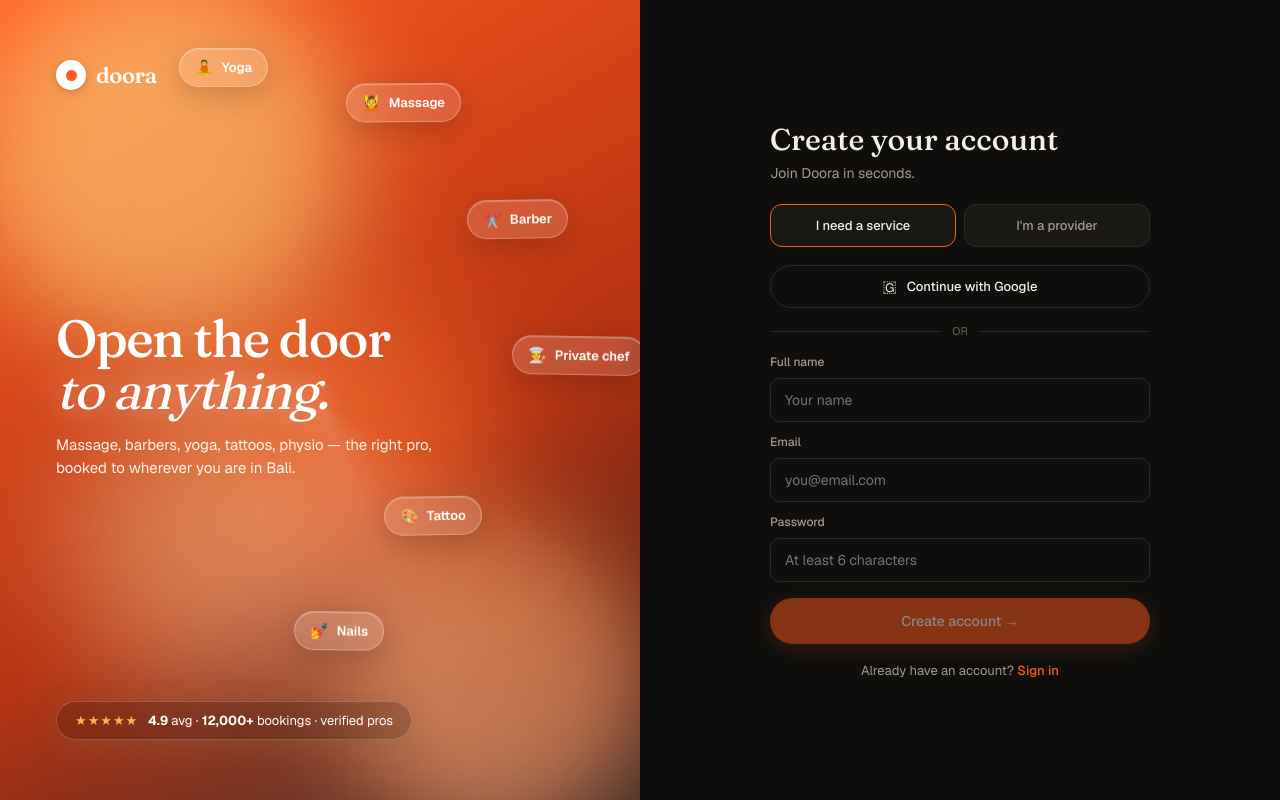
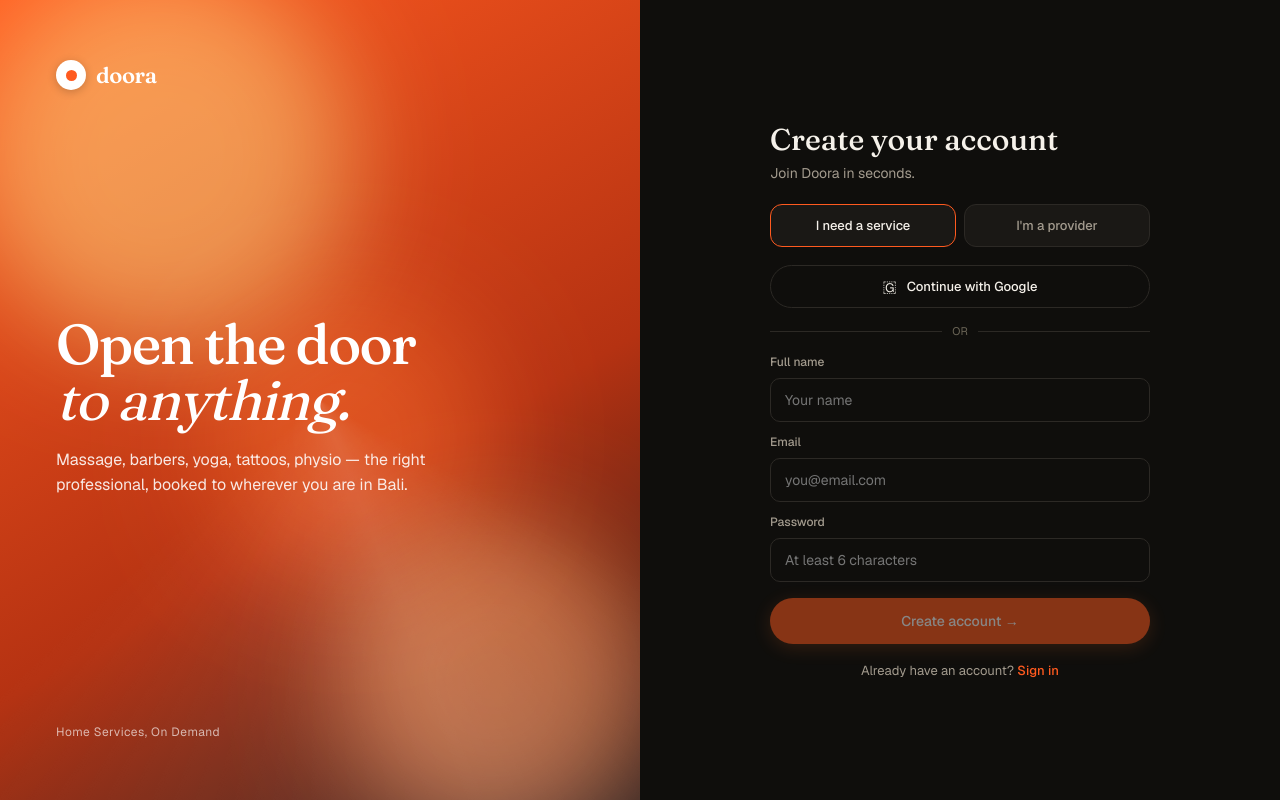
Before and after one commit to Mrkeit95/HOMESERVICE, a React (Vite) app: page / in a window 1280 px wide. Built offline with nearby package versions, Linux system fonts and the light colour scheme; no server answers.

Commit message:
Landing: remove emoji service chips + fake review badge; keep it clean and premium

```diff
--- a/src/pages/Auth.tsx
+++ b/src/pages/Auth.tsx
@@ -103,45 +103,26 @@ export default function Auth() {
 
   return (
     <div className="auth-grid">
-      {/* Animated brand side */}
+      {/* Brand side — quiet ambient motion, no gimmicks */}
       <div className="auth-brand">
         <div className="auth-sweep" aria-hidden />
         <div className="auth-blob auth-blob-1" />
         <div className="auth-blob auth-blob-2" />
         <div className="auth-blob auth-blob-3" />
-        <div className="auth-blob auth-blob-4" />
-        {/* Floating service chips */}
-        <div className="auth-floats" aria-hidden>
-          {[
-            { icon: '💆', label: 'Massage', cls: 'af-1' },
-            { icon: '✂️', label: 'Barber', cls: 'af-2' },
-            { icon: '🧘', label: 'Yoga', cls: 'af-3' },
-            { icon: '🎨', label: 'Tattoo', cls: 'af-4' },
-            { icon: '💅', label: 'Nails', cls: 'af-5' },
-            { icon: '👨‍🍳', label: 'Private chef', cls: 'af-6' },
-          ].map((f) => (
-            <div key={f.label} className={`auth-float ${f.cls}`}>
-              <span className="auth-float-icon">{f.icon}</span> {f.label}
-            </div>
-          ))}
-        </div>
         <div className="auth-brand-inner">
           <div className="logo-wrap" style={{ cursor: 'default' }}>
             <div className="auth-logo-mark"></div>
             <div className="logo-text" style={{ color: '#fff', fontSize: 22 }}>{BRAND.name.toLowerCase()}</div>
           </div>
           <div>
-            <h1 className="auth-headline" style={{ fontFamily: "'Fraunces', serif", fontSize: 52, fontWeight: 500, color: '#fff', lineHeight: 1, letterSpacing: '-0.03em', marginBottom: 18 }}>
-              Open the door<br /><em className="auth-headline-em" style={{ fontStyle: 'italic', fontWeight: 400 }}>to anything.</em>
+            <h1 style={{ fontFamily: "'Fraunces', serif", fontSize: 56, fontWeight: 500, color: '#fff', lineHeight: 1, letterSpacing: '-0.03em', marginBottom: 20 }}>
+              Open the door<br /><em style={{ fontStyle: 'italic', fontWeight: 400 }}>to anything.</em>
             </h1>
-            <p style={{ color: 'rgba(255,255,255,0.9)', fontSize: 15, maxWidth: 380, lineHeight: 1.5 }}>
-              Massage, barbers, yoga, tattoos, physio — the right pro, booked to wherever you are in Bali.
+            <p style={{ color: 'rgba(255,255,255,0.88)', fontSize: 16, maxWidth: 400, lineHeight: 1.55 }}>
+              Massage, barbers, yoga, tattoos, physio — the right professional, booked to wherever you are in Bali.
             </p>
           </div>
-          <div className="auth-trust">
-            <span className="auth-trust-stars">★★★★★</span>
-            <span><strong>4.9</strong> avg · <strong>12,000+</strong> bookings · verified pros</span>
-          </div>
+          <div style={{ color: 'rgba(255,255,255,0.65)', fontSize: 12, letterSpacing: '0.04em' }}>{BRAND.tagline}</div>
         </div>
       </div>
 
--- a/src/styles/theme.css
+++ b/src/styles/theme.css
@@ -1023,38 +1023,7 @@ img { transition: opacity 0.4s ease; }
   background: conic-gradient(from 0deg, transparent 0deg, rgba(255,255,255,0.10) 40deg, transparent 110deg, transparent 360deg);
   animation: authSpin 16s linear infinite; }
 @keyframes authSpin { to { transform: rotate(360deg); } }
-.auth-blob { opacity: 0.6; }
-.auth-blob-4 { width: 260px; height: 260px; background: #FFD89E; bottom: 20%; left: 8%; filter: blur(56px); opacity: 0.4; mix-blend-mode: screen; position: absolute; border-radius: 50%; z-index: 1; animation: blobA 21s ease-in-out infinite reverse; }
-
-/* Floating glassmorphic service chips */
-.auth-floats { position: absolute; inset: 0; z-index: 2; pointer-events: none; }
-.auth-float { position: absolute; display: inline-flex; align-items: center; gap: 8px;
-  padding: 9px 15px; border-radius: 100px; font-size: 13px; font-weight: 600; color: #fff;
-  background: rgba(255,255,255,0.14); border: 1px solid rgba(255,255,255,0.28);
-  backdrop-filter: blur(10px); -webkit-backdrop-filter: blur(10px);
-  box-shadow: 0 8px 30px rgba(0,0,0,0.18), inset 0 1px 0 rgba(255,255,255,0.25);
-  white-space: nowrap; animation: floaty 7s ease-in-out infinite; }
-.auth-float-icon { font-size: 15px; }
-.af-1 { top: 11%; left: 54%; animation-delay: -0.4s; }
-.af-2 { top: 25%; left: 73%; animation-delay: -2.1s; }
-.af-3 { top: 7%; left: 28%; animation-delay: -3.5s; }
-.af-4 { bottom: 33%; left: 60%; animation-delay: -1.2s; }
-.af-5 { bottom: 17%; left: 46%; animation-delay: -4.3s; }
-.af-6 { top: 44%; left: 80%; animation-delay: -5.1s; }
-@keyframes floaty { 0%,100% { transform: translateY(0) rotate(-1deg); } 50% { transform: translateY(-16px) rotate(1deg); } }
-
-/* Headline glow shimmer */
-.auth-headline-em { position: relative; text-shadow: 0 0 24px rgba(255,255,255,0.35); animation: headlineGlow 3.4s ease-in-out infinite; }
-@keyframes headlineGlow { 0%,100% { text-shadow: 0 0 18px rgba(255,255,255,0.20); } 50% { text-shadow: 0 0 30px rgba(255,255,255,0.5); } }
-
-/* Trust badge */
-.auth-trust { display: inline-flex; align-items: center; gap: 10px; align-self: flex-start;
-  padding: 10px 18px; border-radius: 100px; font-size: 13px; color: #fff;
-  background: rgba(0,0,0,0.18); border: 1px solid rgba(255,255,255,0.2); backdrop-filter: blur(8px);
-  box-shadow: 0 0 0 0 rgba(255,255,255,0.3); animation: trustGlow 3s ease-in-out infinite; }
-.auth-trust-stars { color: var(--gold); letter-spacing: 1px; }
-.auth-trust strong { color: #fff; }
-@keyframes trustGlow { 0%,100% { box-shadow: 0 6px 22px rgba(0,0,0,0.25); } 50% { box-shadow: 0 6px 30px rgba(255,200,120,0.3); } }
+.auth-blob { opacity: 0.55; }
 
 /* ============================================================
    Glow on CTAs + advertisements, app-wide
@@ -1093,6 +1062,5 @@ img { transition: opacity 0.4s ease; }
 @keyframes sideGlowF { 0%,100% { box-shadow: 0 8px 24px rgba(232,160,191,0.14); } 50% { box-shadow: 0 12px 40px rgba(232,160,191,0.36); } }
 
 @media (prefers-reduced-motion: reduce) {
-  .auth-sweep, .auth-blob-4, .auth-float, .auth-headline-em, .auth-trust,
-  .btn-large, .modal-cta, .booking-cta, .inline-ad, .inline-ad::after, .side-card { animation: none !important; }
+  .auth-sweep, .btn-large, .modal-cta, .booking-cta, .inline-ad, .inline-ad::after, .side-card { animation: none !important; }
 }
```
